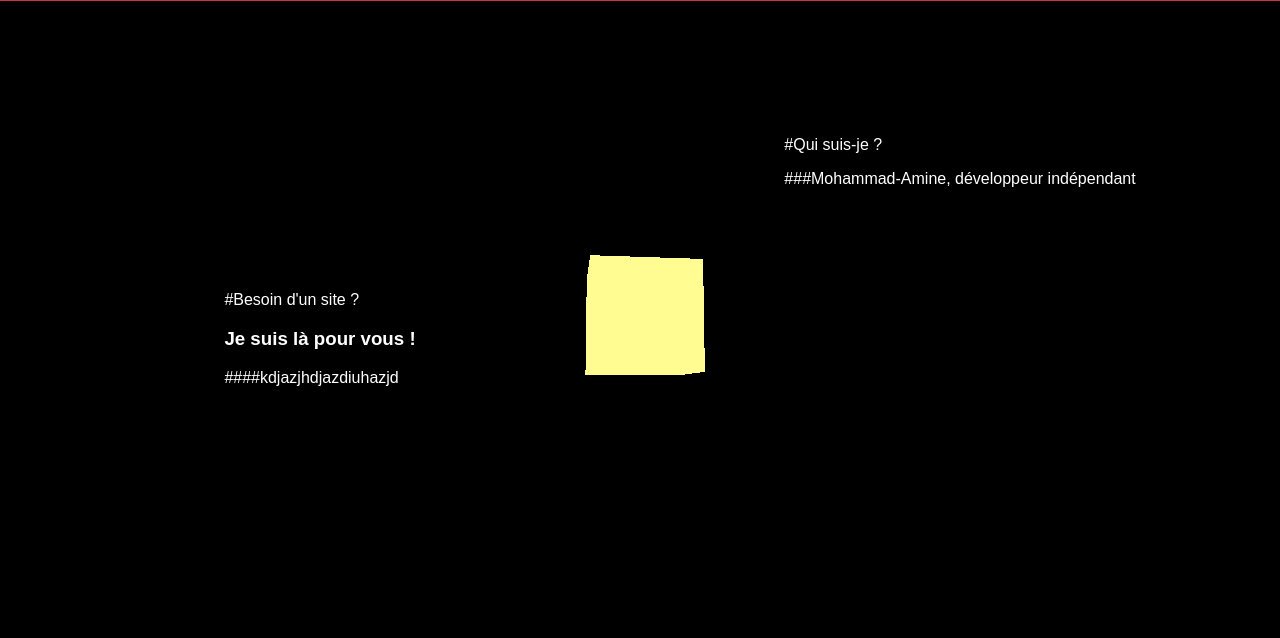
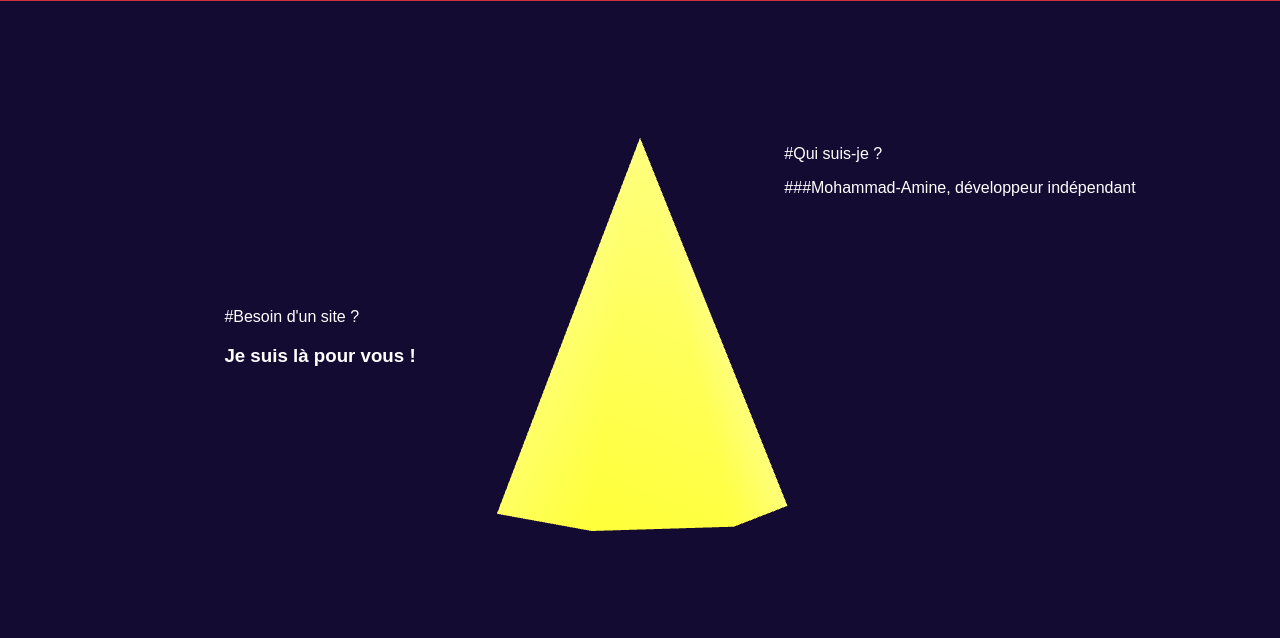
Before and after one commit to MohammadBnei/dev-mohammad, a Gatsby site: page / in a window 1280 px wide. Shown: the part 79-717 px from the top of the page. Built offline with nearby package versions, Linux system fonts and the light colour scheme; Gatsby itself is replaced by a stand-in of ours.

Commit message:
Started matrix movement

```diff
--- a/src/components/ThreeD.js
+++ b/src/components/ThreeD.js
@@ -9,42 +9,8 @@ import { css } from "emotion";
 
 export default class ThreeD extends Component {
     componentDidMount() {
-        // === THREE.JS CODE START ===
-        var scene = new THREE.Scene();
-        var camera = new THREE.PerspectiveCamera(75, window.innerWidth / window.innerHeight, 1, 1000);
-        var renderer = new THREE.WebGLRenderer();
-
-        renderer.setSize(window.innerWidth, window.innerHeight);
-        ReactDOM.findDOMNode(this).append(renderer.domElement);
-
-        var geometry = new THREE.BoxGeometry(1, 1, 1);
-        var material = new THREE.MeshBasicMaterial({ color: '#FFFC91' });
-        var cube = new THREE.Mesh(geometry, material);
-        scene.add(cube);
-
-        camera.position.z = 5;
-
-        // control
-
-        let controls = new OrbitControls(camera, renderer.domElement)
-        controls.minDistance = 20
-        controls.maxDistance = 50
-        controls.maxPolarAngle = Math.PI / 2
-
-        scene.add(new THREE.AmbientLight(0x222222))
-
-        // light
-
-        let light = new THREE.PointLight(0xffffff)
-        camera.add(light)
-
-        var animate = function () {
-            requestAnimationFrame(animate);
-            cube.rotation.x += 0.01;
-            cube.rotation.y += 0.01;
-            renderer.render(scene, camera);
-        };
-        animate();
+        init(ReactDOM.findDOMNode(this))
+        animate()
         // === THREE.JS EXAMPLE CODE END ===
     }
 
@@ -63,27 +29,29 @@ export default class ThreeD extends Component {
 
 var group, camera, scene, renderer
 
-function init() {
+function init(compomentDomElement) {
 
     scene = new THREE.Scene()
+    scene.fog = new THREE.Fog(scene.background, 10, 20)
 
     renderer = new THREE.WebGLRenderer({ antialias: true })
+    renderer.setClearColor(0x140b33, 1)
     renderer.setPixelRatio(window.devicePixelRatio)
     renderer.setSize(window.innerWidth, window.innerHeight)
-    ReactDOM.findDOMNode(this).append(renderer.domElement)
+    compomentDomElement.append(renderer.domElement)
 
     // camera
 
     camera = new THREE.PerspectiveCamera(40, window.innerWidth / window.innerHeight, 1, 1000)
-    camera.position.set(15, 20, 30)
+    camera.position.set(0, 0, 15)
     scene.add(camera)
 
     // controls
 
-    let controls = new OrbitControls(camera, renderer.domElement)
-    controls.minDistance = 20
-    controls.maxDistance = 50
-    controls.maxPolarAngle = Math.PI / 2
+    let controls = new OrbitControls(camera, document.body)
+    //controls.minDistance = 20
+    //controls.maxDistance = 50
+    //controls.maxPolarAngle = Math.PI / 2
 
     scene.add(new THREE.AmbientLight(0x222222))
 
@@ -92,15 +60,37 @@ function init() {
     let light = new THREE.PointLight(0xffffff, 1)
     camera.add(light)
 
-    // textures
-
-    let loader = new THREE.TextureLoader()
-    let texture = loader.load('textures/sprites/disc.png')
 
     group = new THREE.Group()
     scene.add(group)
 
-    // points
+    var geometry = new THREE.ConeGeometry(2, 5, 7);
+    var material = new THREE.MeshBasicMaterial({ color: 0xffff00 });
+    var cone = new THREE.Mesh(geometry, material);
 
-    let vertices = new THREE.DodecahedronBufferGeometry(10).vertices
+    cone.matrixAutoUpdate = false
+    group.add(cone);
+
+
+
+    window.addEventListener('resize', onWindowResize, false);
+
 }
+function onWindowResize() {
+    camera.aspect = window.innerWidth / window.innerHeight
+    camera.updateProjectionMatric()
+
+    renderer.setSize(window.innerWidth, window.innerHeight)
+}
+
+function animate() {
+    requestAnimationFrame(animate)
+
+    group.rotation.y += 0.005
+
+    render()
+}
+
+function render() {
+    renderer.render(scene, camera)
+}
--- a/src/markdown/businessPresentation.md
+++ b/src/markdown/businessPresentation.md
@@ -8,5 +8,3 @@ position: "bottom"
 #Besoin d'un site ?
 
 ### Je suis là pour vous !
-
-####kdjazjhdjazdiuhazjd
```
